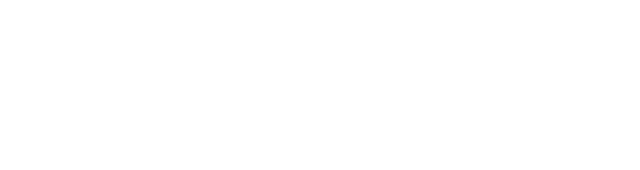
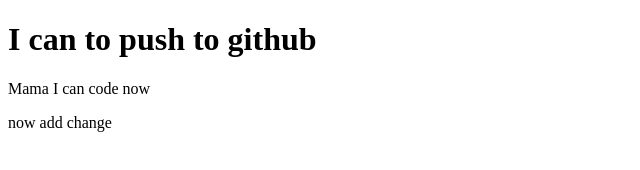
Before and after one commit to elahiprodhania/my-second-repo, a plain HTML site: page index.html in a window 1280 px wide. Shown: the whole page, without its empty margins (0-640 px from the left). Drawn offline with Linux system fonts and the light colour scheme.

Commit message:
addded header

```diff
--- a/index.html
+++ b/index.html
@@ -7,6 +7,8 @@
     <title>My second github repo</title>
 </head>
 <body>
-
+    <h1>I can to push to github</h1>
+    <p> Mama I can code now</p>
+    <p>now add change</p>
 </body>
 </html>
```
